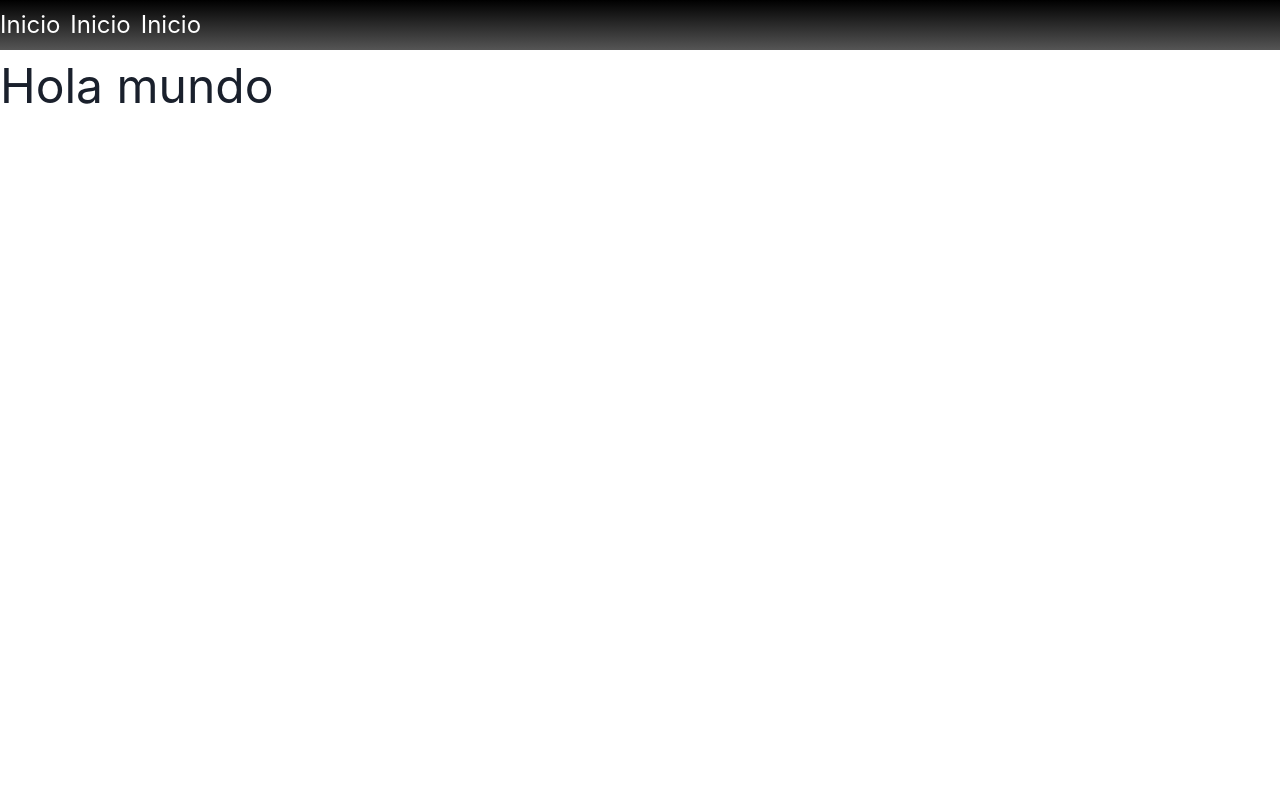
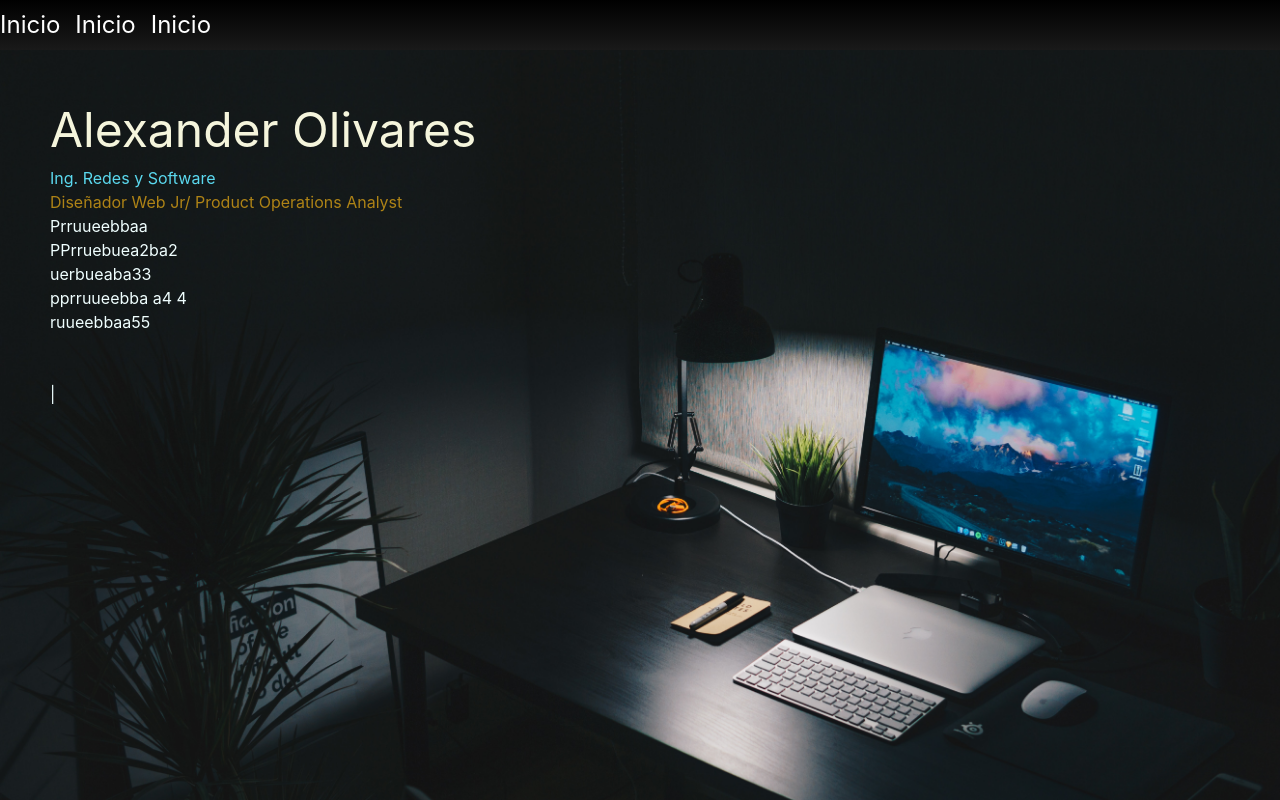
Before and after one commit to SimulationCartridge/Curriculum, a React (Vite) app in the folder Curriculum Alexander Olivares/: page / in a window 1280 px wide. Built offline with nearby package versions, Linux system fonts and the light colour scheme.

Commit message:
background-working

```diff
--- a/Curriculum Alexander Olivares/package.json
+++ b/Curriculum Alexander Olivares/package.json
@@ -16,7 +16,8 @@
     "framer-motion": "^10.16.4",
     "react": "^18.2.0",
     "react-dom": "^18.2.0",
-    "react-router-dom": "^6.18.0"
+    "react-router-dom": "^6.18.0",
+    "react-typist": "^2.0.5"
   },
   "devDependencies": {
     "@types/react": "^18.2.15",
--- a/Curriculum Alexander Olivares/src/App.css
+++ b/Curriculum Alexander Olivares/src/App.css
@@ -8,10 +8,10 @@ body {
   flex-direction: row;
   justify-content: flex-start;
   align-items: center;
-  gap: 10px;
+  gap: 15px;
   width: auto;
   height: 50px;
-  background: linear-gradient(to bottom, black, rgba(128, 128, 128, 0.663));
+  background: linear-gradient(to bottom, black, rgba(128, 128, 128, 0.200));
   background-color: black;
 }
 
@@ -20,10 +20,42 @@ body {
   font-size: 1.5rem;
 }
 
-
-
-
-
 h1{
   font-size: 3em;
 }
+
+.header-container{
+  width: auto;
+  height: 750px;
+  background: linear-gradient(to bottom, black, rgba(128, 128, 128, 0.663));
+  background-color: black;
+  background-image: url('assets/background-image.jpg');
+  background-position: center;
+  background-size:cover;
+  background-repeat: no-repeat;
+  display: flex;
+  flex-direction: row;
+  justify-content: flex-start;
+  align-items: center;
+}
+
+.textos{
+  margin-left: 50px;
+  margin-bottom: 350px;
+}
+
+.name{
+  color: beige;
+}
+
+.academic-title{
+  color: #5bd9ef;
+}
+
+.subtitles{
+  color: #ae8316;
+}
+
+.typist{
+  color: azure;
+}
--- a/Curriculum Alexander Olivares/src/App.jsx
+++ b/Curriculum Alexander Olivares/src/App.jsx
@@ -1,4 +1,5 @@
 import './App.css'
+import Header from './components/header'
 import Navbar from './components/navbar.jsx'
 
 function App() {
@@ -6,7 +7,7 @@ function App() {
   return (
     <>
     <Navbar />
-    <h1>Hola mundo</h1>
+    <Header />
     </>
   )
 }
--- /dev/null
+++ b/Curriculum Alexander Olivares/src/components/codetyping.jsx
@@ -0,0 +1,33 @@
+import React from 'react';
+import Typist from 'react-typist';
+
+const CodeTyping = () => {
+  return (
+    <Typist className='typist'>
+      <span>Prueba</span>
+      <Typist.Delay ms={500} />
+      <br />
+      <span>Prueba2</span>
+      <Typist.Delay ms={500} />
+      <br />
+      <span>Prueba3</span>
+      <Typist.Delay ms={500} />
+      <br />
+      <span>prueba 4</span>
+      <Typist.Delay ms={500} />
+      <br />
+      <span>Prueba5</span>
+      <Typist.Delay ms={500} />
+      <br />
+      <span>prueba 6</span>
+      <Typist.Delay ms={500} />
+      <br />
+      <span>prueba 7</span>
+      <Typist.Delay ms={500} />
+      <br />
+      <span>prueba 8</span>
+    </Typist>
+  );
+}
+
+export default CodeTyping;
--- /dev/null
+++ b/Curriculum Alexander Olivares/src/components/header.jsx
@@ -0,0 +1,18 @@
+import React from "react";
+import CodeTyping from "./codetyping";
+
+function Header () {
+    return(
+        <header className="header-container">
+        <div className="textos">
+          <h1 className="name">Alexander Olivares</h1>
+          <h3 className="academic-title">Ing. Redes y Software</h3>
+          <h4 className="subtitles">Diseñador Web Jr/ Product Operations Analyst</h4>
+          <CodeTyping />
+          </div>
+        </header>
+
+    )
+}
+
+export default Header;
```
Also changed, not shown: Curriculum Alexander Olivares/src/assets/background-image.jpg (added), 1 other file (tests, documents, lock files or other folders).
